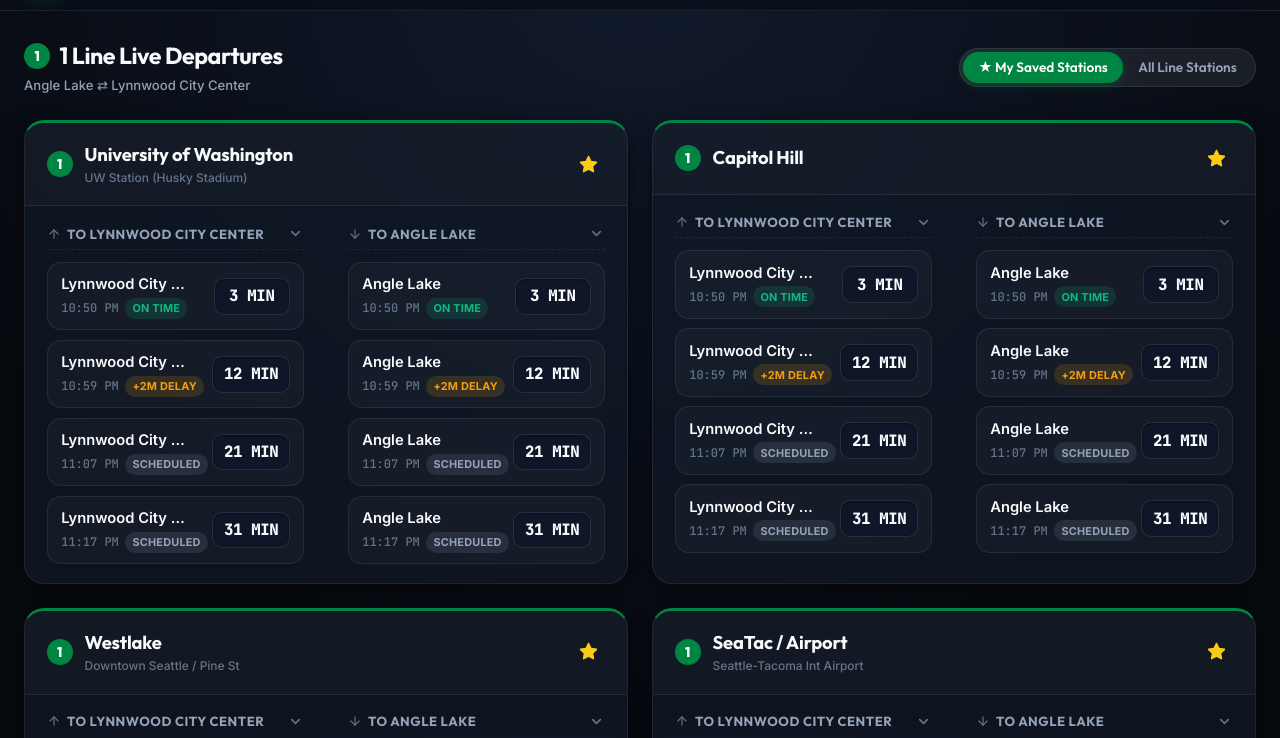
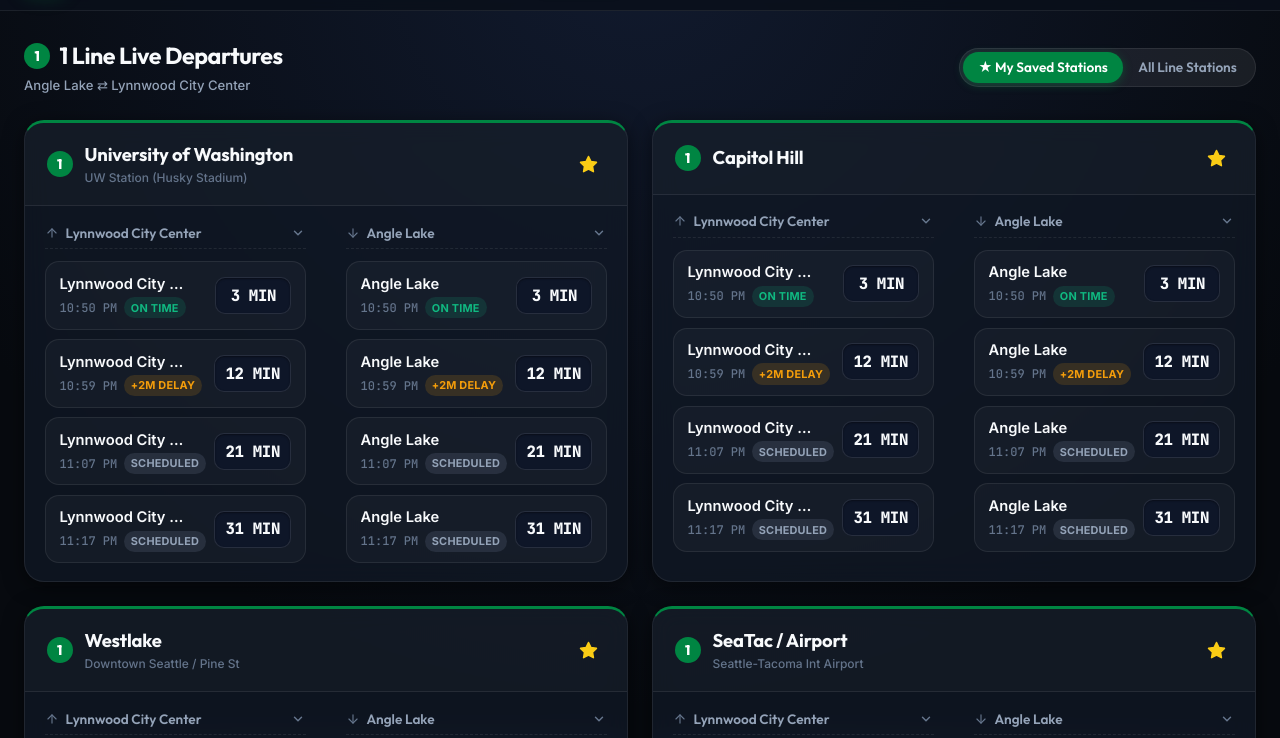
Before and after one commit to xuanmn/Seattle-Lightrail-Tracker, a website built with Vite: page index.html in a window 1280 px wide. Shown: the part 62-800 px from the top of the page. Built offline with nearby package versions, Linux system fonts and the light colour scheme; no server answers.

Commit message:
style: fix destination text cutoff with clean title-casing and flex gap spacing

```diff
--- a/src/components/StationCard.ts
+++ b/src/components/StationCard.ts
@@ -228,7 +228,7 @@ export class StationCardComponent {
     this.col1Header.title = 'Click to expand or collapse platform departures';
 
     const dest1 = createElement('div', 'platform-dest');
-    dest1.innerHTML = `${ICONS.arrowUp} to ${p1?.terminalDestination || 'Terminal'}`;
+    dest1.innerHTML = `${ICONS.arrowUp} <span class="dest-text">${p1?.terminalDestination || 'Terminal'}</span>`;
 
     const rightControls1 = createElement('div', 'platform-header-right');
     this.col1SummaryBadge = createElement('span', 'platform-summary-badge', 'Loading...');
@@ -251,7 +251,7 @@ export class StationCardComponent {
     this.col2Header.title = 'Click to expand or collapse platform departures';
 
     const dest2 = createElement('div', 'platform-dest');
-    dest2.innerHTML = `${ICONS.arrowDown} to ${p2?.terminalDestination || 'Terminal'}`;
+    dest2.innerHTML = `${ICONS.arrowDown} <span class="dest-text">${p2?.terminalDestination || 'Terminal'}</span>`;
 
     const rightControls2 = createElement('div', 'platform-header-right');
     this.col2SummaryBadge = createElement('span', 'platform-summary-badge', 'Loading...');
--- a/src/styles/board.css
+++ b/src/styles/board.css
@@ -145,7 +145,7 @@
 }
 
 .platform-column {
-  padding: 1.15rem 1.35rem;
+  padding: 1.1rem 1.25rem;
   display: flex;
   flex-direction: column;
   gap: 0.75rem;
@@ -156,6 +156,7 @@
   display: flex;
   align-items: center;
   justify-content: space-between;
+  gap: 0.6rem;
   padding-bottom: 0.4rem;
   border-bottom: 1px dashed var(--border-subtle);
   width: 100%;
@@ -175,11 +176,9 @@
 
 .platform-dest {
   font-family: var(--font-display);
-  font-size: 0.82rem;
-  font-weight: 700;
+  font-size: 0.85rem;
+  font-weight: 600;
   color: var(--text-secondary);
-  text-transform: uppercase;
-  letter-spacing: 0.04em;
   display: flex;
   align-items: center;
   gap: 0.4rem;
@@ -189,6 +188,12 @@
   text-overflow: ellipsis;
   flex: 1;
   min-width: 0;
+}
+
+.platform-dest .dest-text {
+  overflow: hidden;
+  text-overflow: ellipsis;
+  white-space: nowrap;
 }
 
 .platform-dest svg {
@@ -201,7 +206,7 @@
 .platform-header-right {
   display: flex;
   align-items: center;
-  gap: 0.55rem;
+  gap: 0.45rem;
   flex-shrink: 0;
 }
 
@@ -209,27 +214,27 @@
   display: inline-flex;
   align-items: center;
   justify-content: center;
-  width: 18px;
-  height: 18px;
+  width: 16px;
+  height: 16px;
   color: var(--text-muted);
   transition: transform var(--transition-normal), color var(--transition-fast);
   flex-shrink: 0;
 }
 
 .chevron-icon svg {
-  width: 15px;
-  height: 15px;
+  width: 14px;
+  height: 14px;
 }
 
 /* Collapsed Platform State */
 .platform-summary-badge {
   display: none;
   font-family: var(--font-mono);
-  font-size: 0.74rem;
+  font-size: 0.72rem;
   font-weight: 700;
-  padding: 0.2rem 0.55rem;
+  padding: 0.15rem 0.5rem;
   border-radius: var(--radius-pill);
-  background: rgba(15, 23, 42, 0.8);
+  background: rgba(15, 23, 42, 0.9);
   color: var(--text-accent);
   border: 1px solid rgba(56, 189, 248, 0.3);
   letter-spacing: -0.01em;
@@ -246,15 +251,15 @@
 
 .platform-column.collapsed {
   gap: 0;
-  padding-bottom: 1.15rem;
+  padding-bottom: 1rem;
 }
 
 .platform-column.collapsed .platform-header {
   border-bottom: none;
   background: rgba(255, 255, 255, 0.03);
   border: 1px solid var(--border-subtle);
-  border-radius: 12px;
-  padding: 0.6rem 0.85rem;
+  border-radius: 10px;
+  padding: 0.55rem 0.75rem;
 }
 
 .platform-column.collapsed .platform-header:hover {
@@ -273,6 +278,7 @@
 .platform-column.collapsed .platform-departures {
   display: none;
 }
+
 
 
 
```
